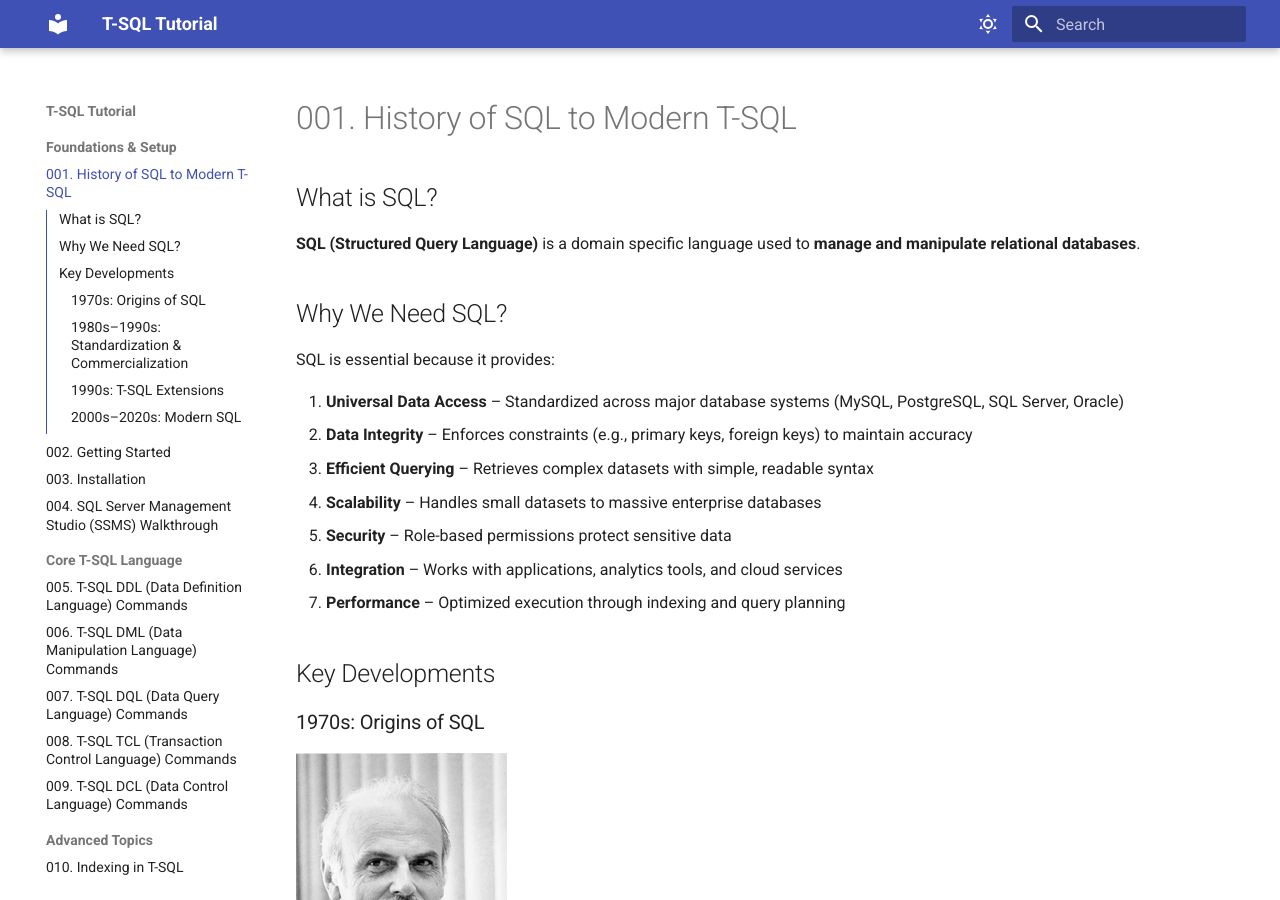
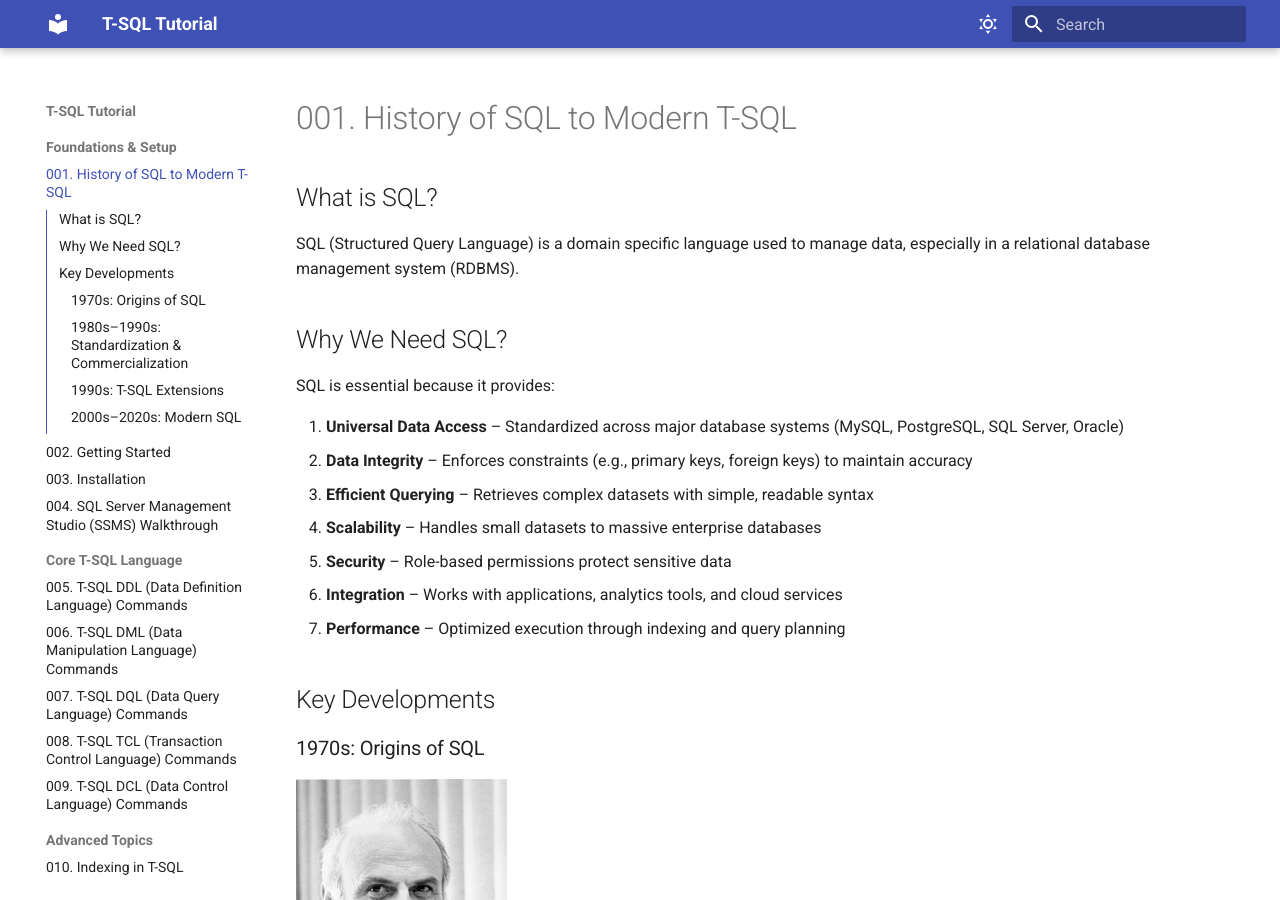
Before and after one commit to andikatjacobdennis/T-SQL, an MkDocs documentation site: the page built from docs/001_History_of_SQL_to_modern_T_SQL.md, in a window 1280 px wide and 900 px high. Built offline with MkDocs 1.6.1 and Material for MkDocs 9.7.7, drawn with Linux system fonts in a browser that asks for light colours.

Commit message:
Clarify definition of SQL in documentation by specifying its use in managing data within RDBMS.

```diff
--- a/docs/001_History_of_SQL_to_modern_T_SQL.md
+++ b/docs/001_History_of_SQL_to_modern_T_SQL.md
@@ -2,7 +2,7 @@
 
 ## What is SQL?
 
-**SQL (Structured Query Language)** is a domain specific language used to **manage and manipulate relational databases**.
+SQL (Structured Query Language) is a domain specific language used to manage data, especially in a relational database management system (RDBMS).
 
 ## Why We Need SQL?
 
```
